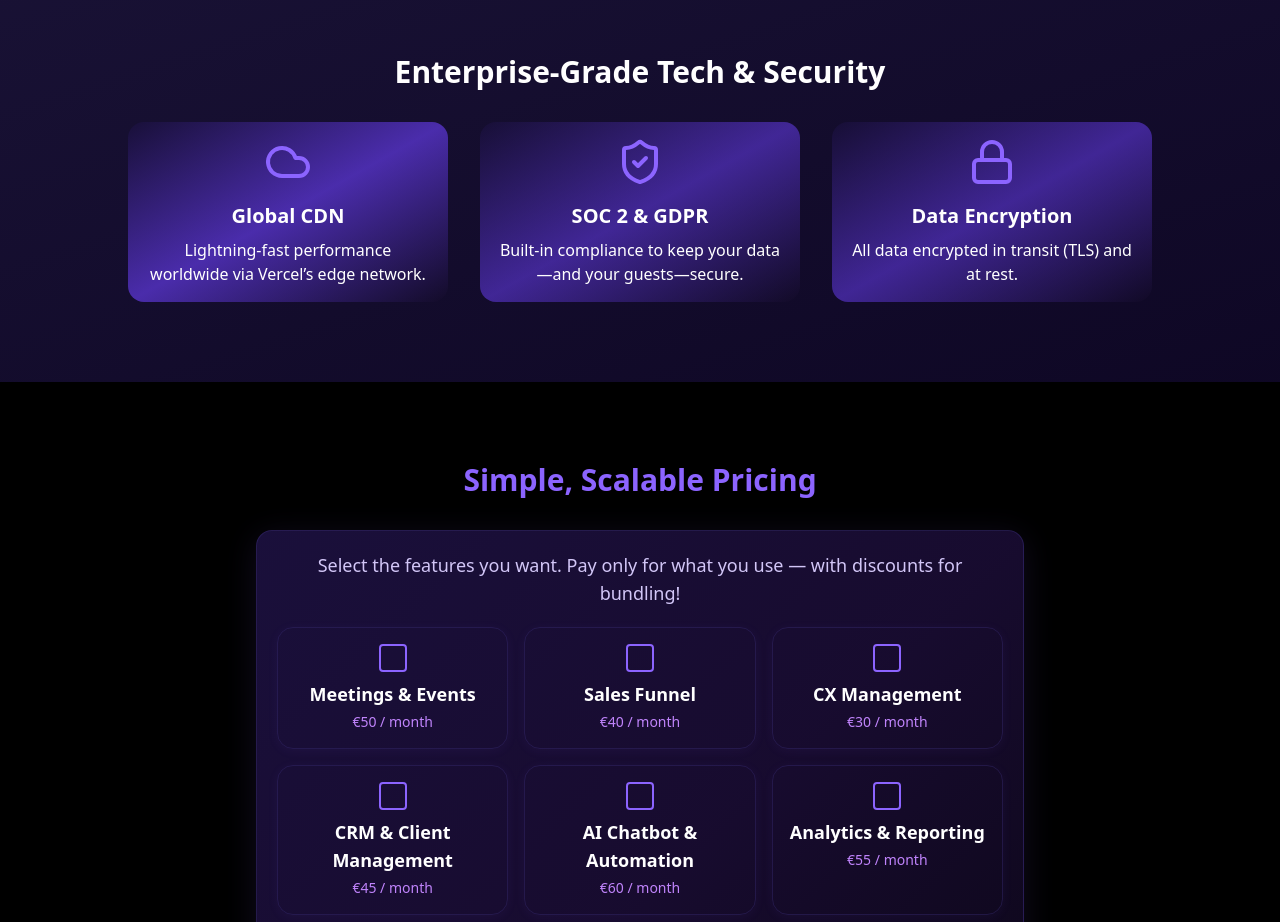
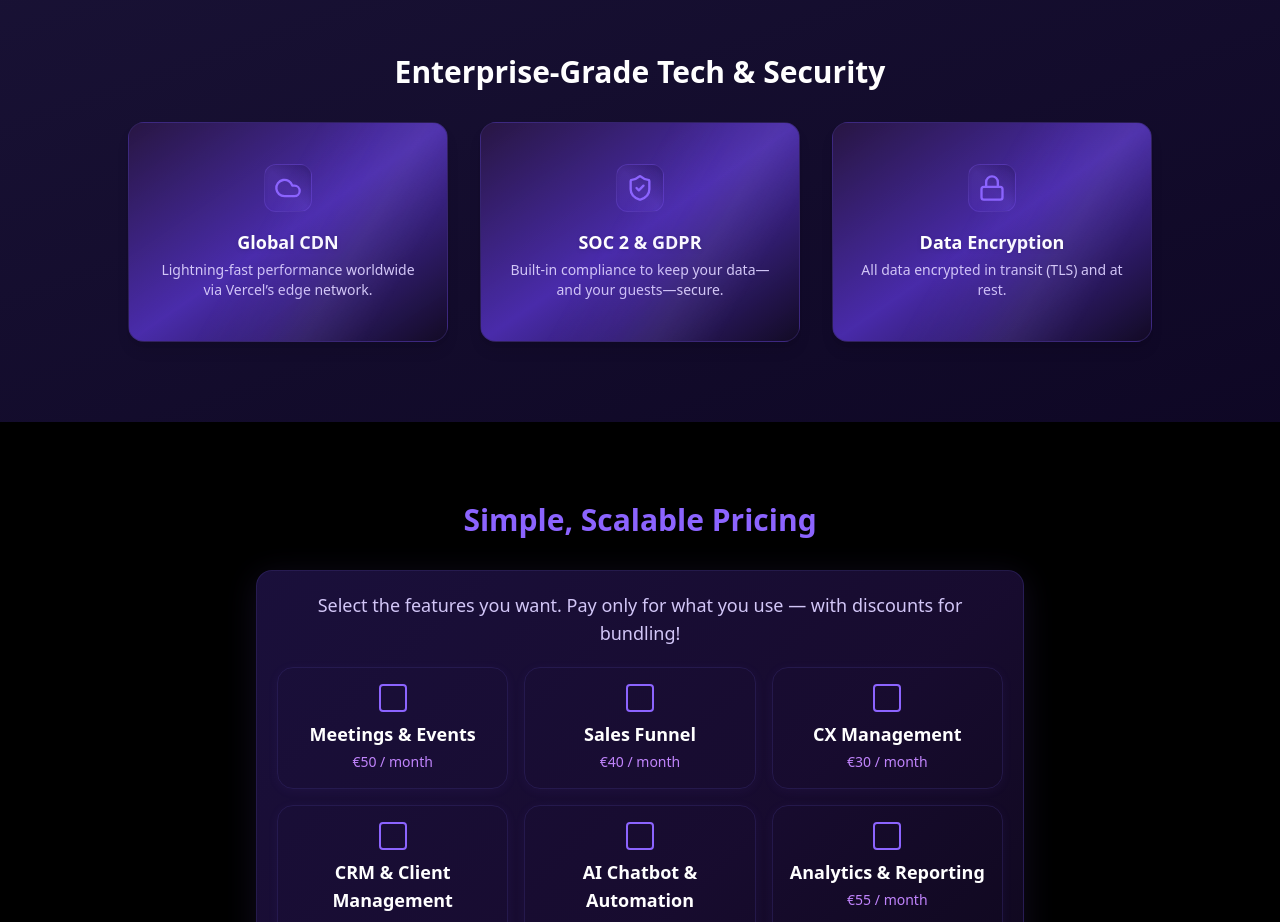
Before and after one commit to LunaraHQ/lunara-website, a Next.js app: page / in a window 1280 px wide. Shown: the part 2180-3102 px from the top of the page. Built offline with nearby package versions, Linux system fonts and the light colour scheme.

Commit message:
Update HomeContent.js

```diff
--- a/components/HomeContent.js
+++ b/components/HomeContent.js
@@ -202,24 +202,69 @@ export default function HomeContent() {
           >
             Enterprise-Grade Tech & Security
           </h2>
-
           <div className="max-w-5xl mx-auto grid md:grid-cols-3 gap-8 text-center">
-            <div className="text-white p-4 rounded-2xl bg-gradient-to-br from-[#1a103e]/60 via-[#6E41FF33]/60 to-[#130b24]/40">
-              <Cloud className="mx-auto mb-4 w-12 h-12 text-[#8C64FF]" />
-              <h3 className="text-xl font-semibold mb-2">Global CDN</h3>
-              <p>Lightning-fast performance worldwide via Vercel’s edge network.</p>
-            </div>
-            <div className="text-white p-4 rounded-2xl bg-gradient-to-br from-[#1a103e]/50 via-[#6E41FF22]/50 to-[#130b24]/40">
-              <ShieldCheck className="mx-auto mb-4 w-12 h-12 text-[#8C64FF]" />
-              <h3 className="text-xl font-semibold mb-2">SOC 2 & GDPR</h3>
-              <p>Built-in compliance to keep your data—and your guests—secure.</p>
-            </div>
-            <div className="text-white p-4 rounded-2xl bg-gradient-to-br from-[#1a103e]/50 via-[#6E41FF22]/50 to-[#130b24]/40">
-              <Lock className="mx-auto mb-4 w-12 h-12 text-[#8C64FF]" />
-              <h3 className="text-xl font-semibold mb-2">Data Encryption</h3>
-              <p>All data encrypted in transit (TLS) and at rest.</p>
-            </div>
+            {[
+              {
+                icon: Cloud,
+                title: 'Global CDN',
+                desc: 'Lightning-fast performance worldwide via Vercel’s edge network.',
+              },
+              {
+                icon: ShieldCheck,
+                title: 'SOC 2 & GDPR',
+                desc: 'Built-in compliance to keep your data—and your guests—secure.',
+              },
+              {
+                icon: Lock,
+                title: 'Data Encryption',
+                desc: 'All data encrypted in transit (TLS) and at rest.',
+              },
+            ].map(({ icon: Icon, title, desc }) => (
+              <div
+                key={title}
+                className="relative flex flex-col items-center text-center p-6 md:p-7 bg-gradient-to-br from-[#2a1745]/90 via-[#6E41FF33]/60 to-[#130b24]/80 border border-[#38296b]/60 rounded-2xl shadow-lg overflow-hidden"
+                style={{
+                  minHeight: '220px',
+                  maxWidth: '350px',
+                  margin: '0 auto',
+                  justifyContent: 'center',
+                }}
+              >
+                {/* Shimmer Overlay */}
+                <span className="pointer-events-none absolute inset-0 rounded-2xl shimmer" />
+                <span className="flex items-center justify-center w-12 h-12 mb-4 rounded-xl bg-gradient-to-tr from-[#6E41FF22] via-[#8C64FF22] to-[#1a103e44] border border-[#8C64FF33] shadow-inner">
+                  <Icon className="w-7 h-7 text-[#8C64FF]" />
+                </span>
+                <h3 className="text-base md:text-lg font-semibold text-white mb-1 drop-shadow">
+                  {title}
+                </h3>
+                <p className="text-[#d2c6f7] text-sm">{desc}</p>
+              </div>
+            ))}
           </div>
+          {/* Shimmer Animation */}
+          <style jsx>{`
+            .shimmer {
+              background: linear-gradient(
+                120deg,
+                transparent 30%,
+                #8C64FF33 45%,
+                #fff2 55%,
+                transparent 70%
+              );
+              animation: shimmer-move 1.8s infinite linear;
+              opacity: 0.38;
+              z-index: 2;
+            }
+            @keyframes shimmer-move {
+              0% {
+                transform: translateX(-80%);
+              }
+              100% {
+                transform: translateX(110%);
+              }
+            }
+          `}</style>
         </section>
 
         {/* Pricing */}
```
